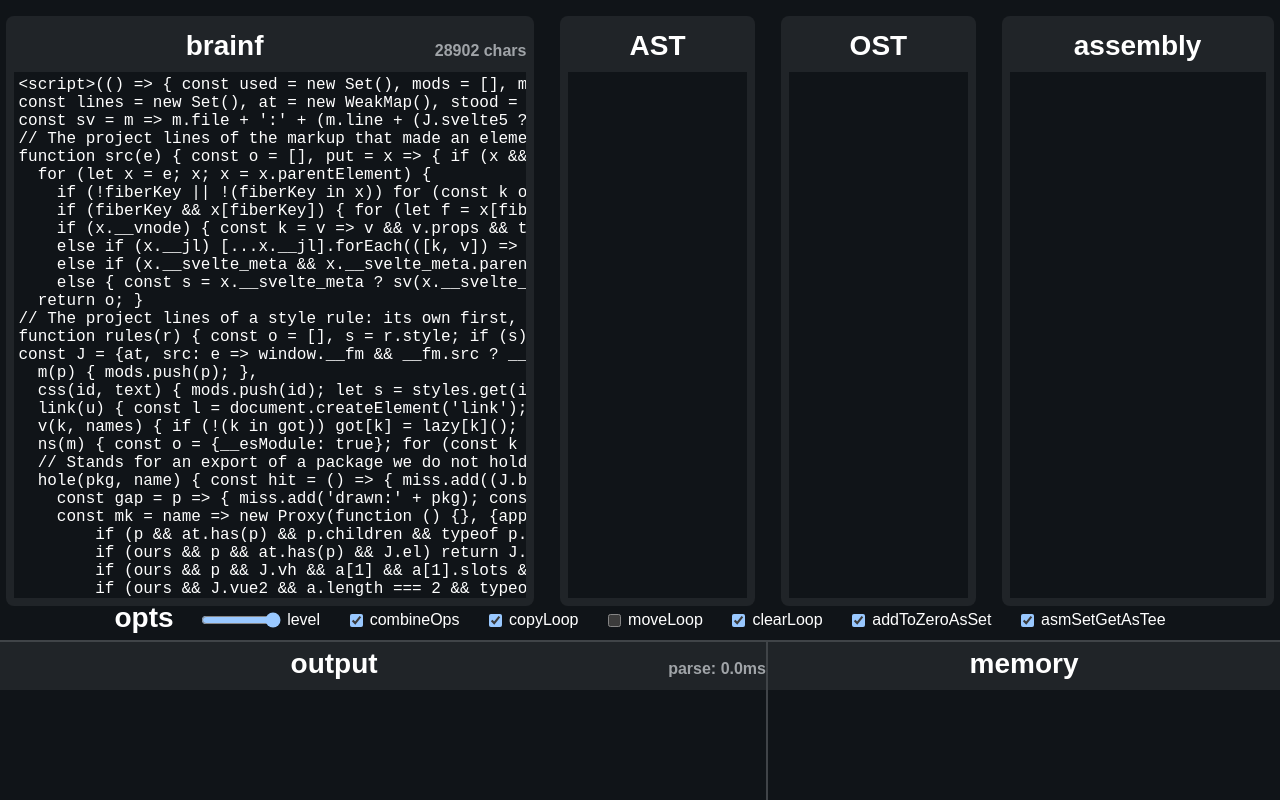
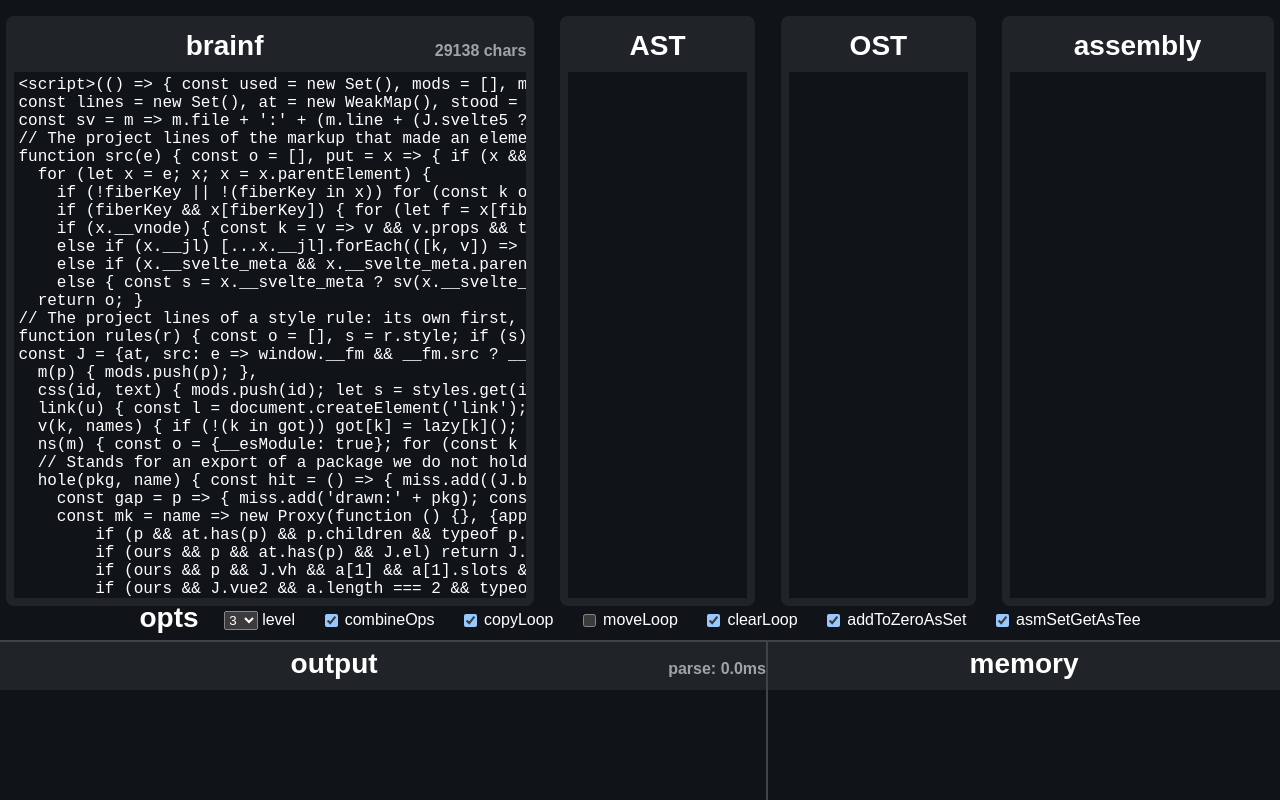
Before and after one commit to CanadaHonk/BrainJITsm, a website with bundled scripts: page index.html in a window 1280 px wide. Built offline with nearby package versions, Linux system fonts and the light colour scheme; files whose address does not match are found by name.

Commit message:
ui: use dropdown for opt level

```diff
--- a/index.html
+++ b/index.html
@@ -33,7 +33,7 @@
 
 <div id="opts">
   <h1>opts</h1>
-  <div><input type="range" min="0" max="3" value="3" id="opt_level"> level</div>
+  <div><select id="opt_level"><option value="0">0 (no opt)</option><option value="1">1 (simple opt)</option><option value="2">2 (+ loops opt)</option><option value="3" selected>3 (+ asm opt)</option></select> level</div>
 </div>
 
 <style>
@@ -111,7 +111,7 @@
 }
 
 #opt_level {
-  width: 80px;
+  width: 34px;
 }
 
 #below > div {
```
